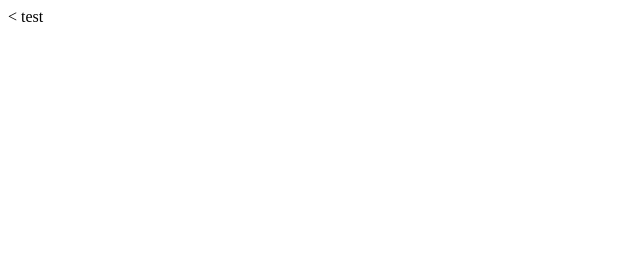
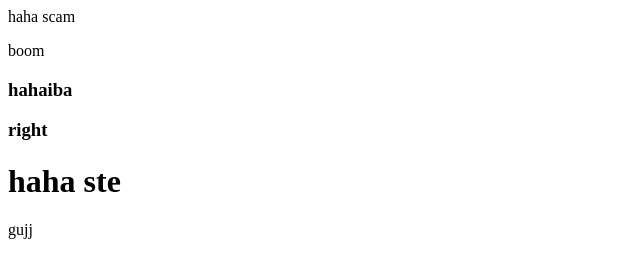
Before and after one commit to chanvarma/chanvarma-info, a plain HTML site: page index.html in a window 1280 px wide. Shown: the whole page, without its empty margins (0-640 px from the left). Drawn offline with Linux system fonts and the light colour scheme.

Commit message:
random edits

```diff
--- a/index.html
+++ b/index.html
@@ -1,13 +1,26 @@
 <!DOCTYPE html>
+  <html lang="en" dir="ltr">
 
-<<!DOCTYPE html>
-<html lang="en" dir="ltr">
   <head>
     <meta charset="utf-8">
     <title>chan varma</title>
   </head>
 
   <body>
-    test
-  </body>
-</html>
+    haha
+    scam
+
+
+    <p> boom
+
+      <h3>
+        hahaiba
+        <p>
+          right
+
+          <h1> haha
+            ste </h1>
+
+          gujj
+
+  </html>
```
